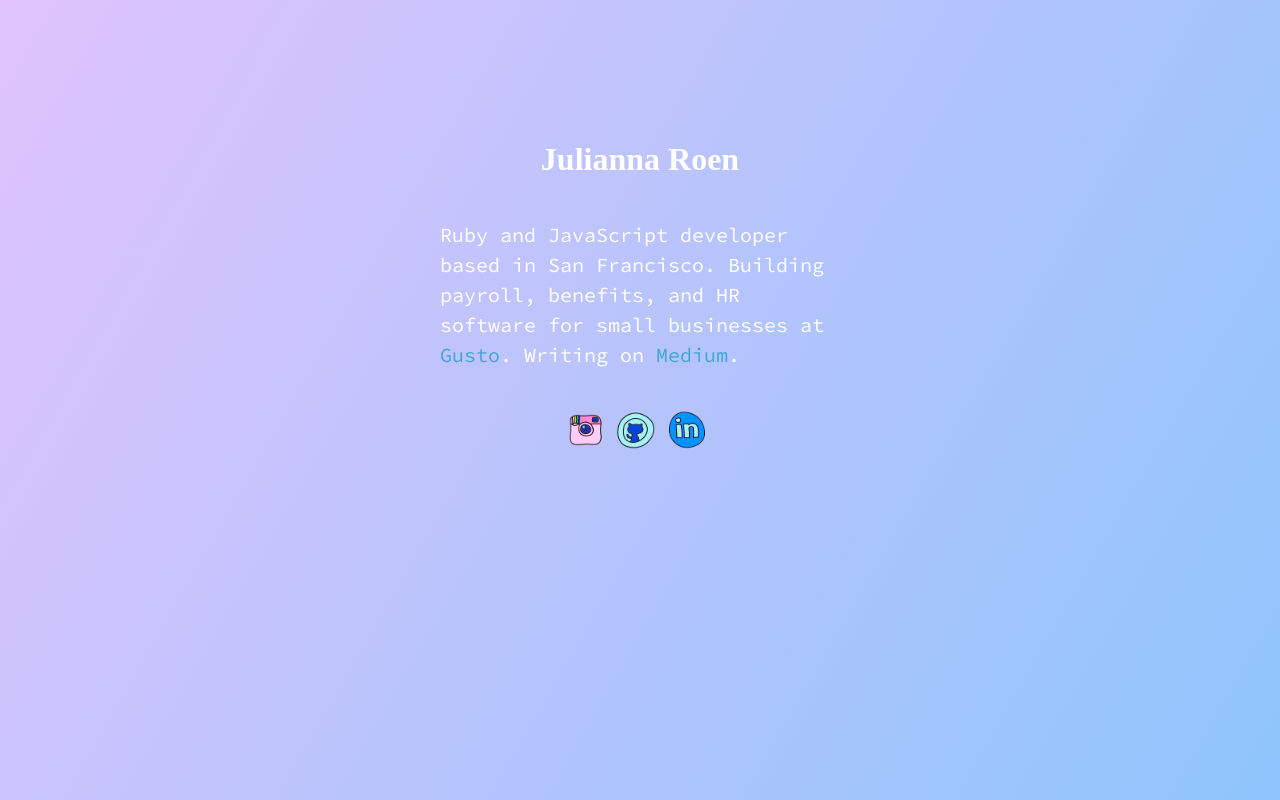
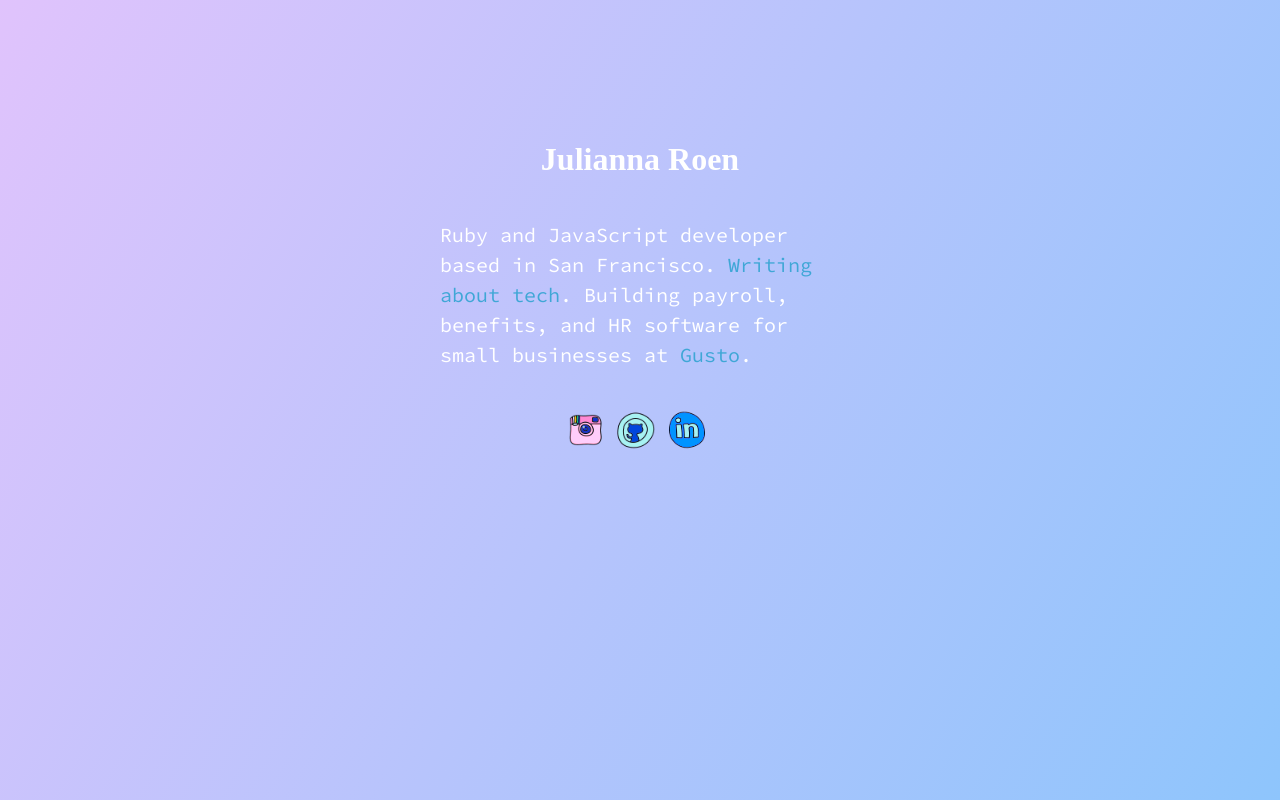
Before and after one commit to juliannaroen/julianna, a React (Create React App) app: page / in a window 1280 px wide. Built offline with nearby package versions, Linux system fonts and the light colour scheme; a web font is replaced by a local one.

Commit message:
Update bio description

```diff
--- a/src/App.jsx
+++ b/src/App.jsx
@@ -19,21 +19,22 @@ class App extends Component {
         </div>
         <div className="flex-center">
           <p className="home-paragraph">
-            Ruby and JavaScript developer based in San Francisco.
+            Ruby and JavaScript developer based in San Francisco.{' '}
+            <a
+              href="https://medium.com/@juliannaroen"
+              target="_blank"
+              rel="noopener noreferrer"
+              onClick={this.trackEvent('Medium')}
+            >
+              Writing about tech
+            </a>.
             Building payroll, benefits, and HR software for small businesses
             at <a
               href="https://gusto.com"
               target="_blank"
               rel="noopener noreferrer"
               onClick={this.trackEvent('Gusto')}
-            >Gusto</a>. Writing on{' '}
-            <a
-              href="https://medium.com/@juliannaroen"
-              target="_blank"
-              rel="noopener noreferrer"
-              onClick={this.trackEvent('Medium')}
-            >
-            Medium</a>.
+            >Gusto</a>.
           </p>
         </div>
         { this.renderSocial() }
```
